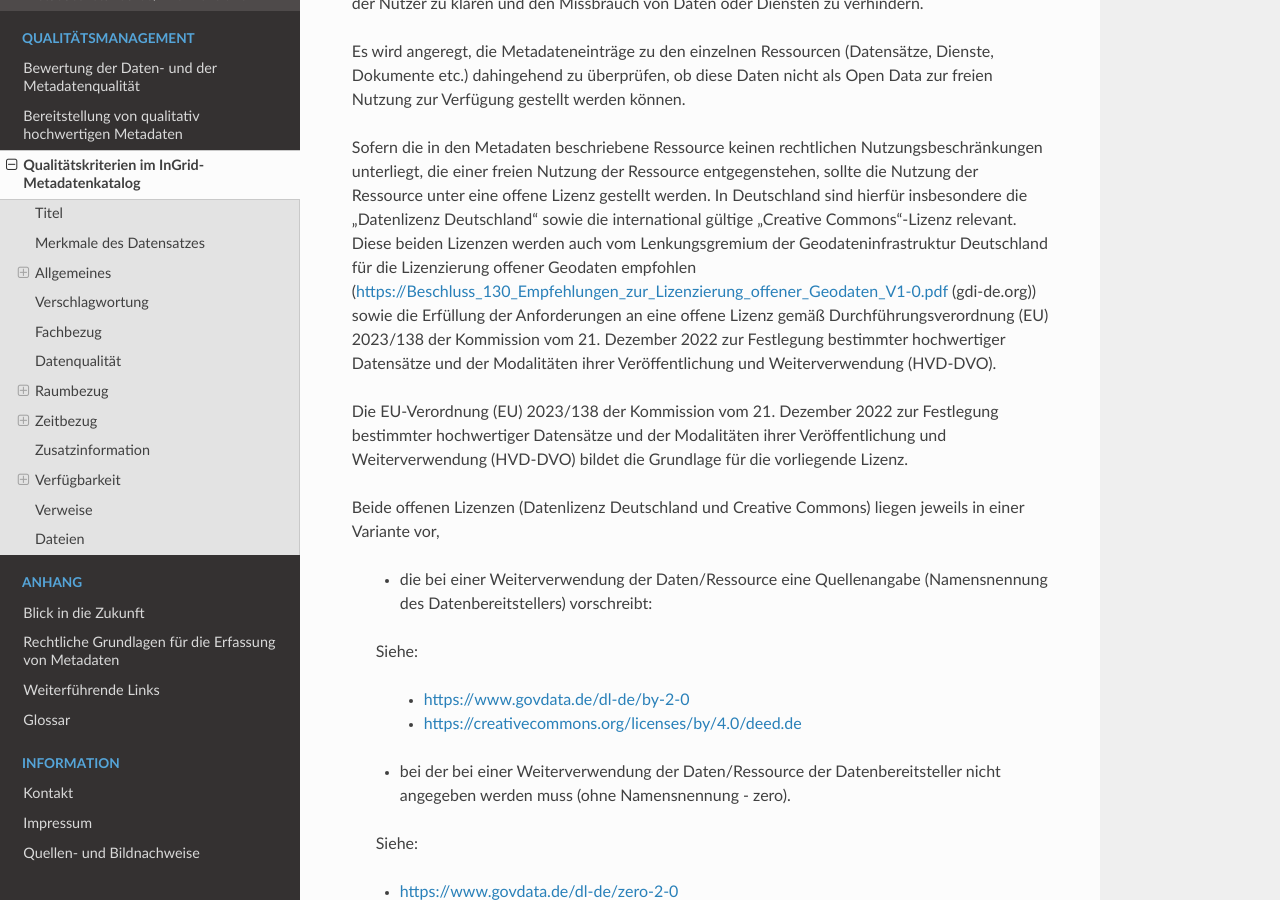
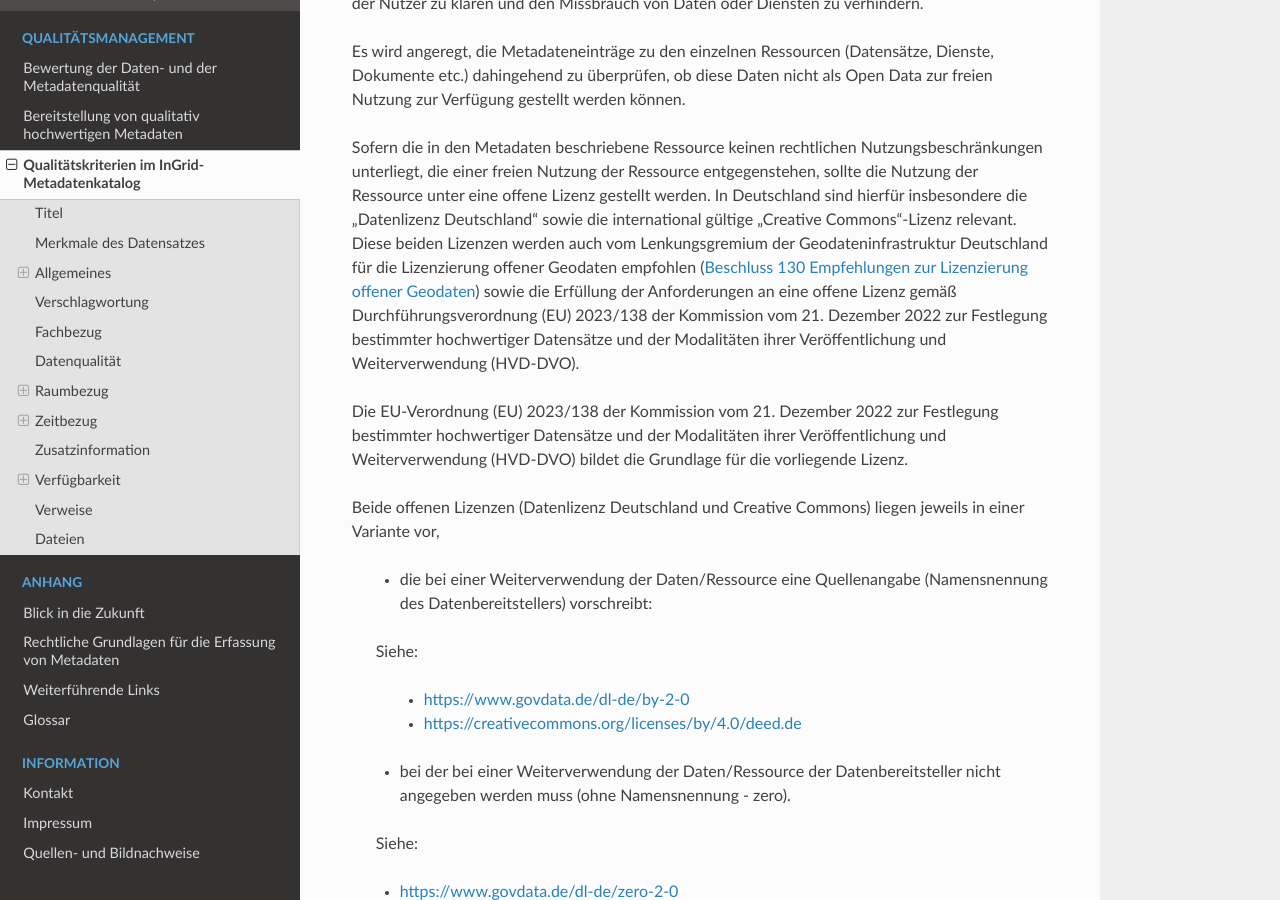
Before and after one commit to tomiwo/ingrid-mdk-st-high-quality-metadata, a Sphinx documentation site: the page built from docs/qualitaetsmanagement/metadatenschema-ige.rst, in a window 1280 px wide and 900 px high, scrolled down 5929 px. Built offline with Sphinx 7.4.7 and the Read the Docs theme 3.1.0, drawn with Linux system fonts in a browser that asks for light colours.

Commit message:
Update metadatenschema-ige.rst

```diff
--- a/docs/qualitaetsmanagement/metadatenschema-ige.rst
+++ b/docs/qualitaetsmanagement/metadatenschema-ige.rst
@@ -199,7 +199,7 @@ Insgesamt dienen diese Regelungen dazu, die Rechte und Pflichten der Nutzer zu k
 
 Es wird angeregt, die Metadateneinträge zu den einzelnen Ressourcen (Datensätze, Dienste, Dokumente etc.) dahingehend zu überprüfen, ob diese Daten nicht als Open Data zur freien Nutzung zur Verfügung gestellt werden können.
 
-Sofern die in den Metadaten beschriebene Ressource keinen rechtlichen Nutzungsbeschränkungen unterliegt, die einer freien Nutzung der Ressource entgegenstehen, sollte die Nutzung der Ressource unter eine offene Lizenz gestellt werden. In Deutschland sind hierfür insbesondere die „Datenlizenz Deutschland“ sowie die international gültige „Creative Commons“-Lizenz relevant. Diese beiden Lizenzen werden auch vom Lenkungsgremium der Geodateninfrastruktur Deutschland für die Lizenzierung offener Geodaten empfohlen (https://Beschluss_130_Empfehlungen_zur_Lizenzierung_offener_Geodaten_V1-0.pdf (gdi-de.org)) sowie die Erfüllung der Anforderungen an eine offene Lizenz gemäß Durchführungsverordnung (EU) 2023/138 der Kommission vom 21. Dezember 2022 zur Festlegung bestimmter hochwertiger Datensätze und der Modalitäten ihrer Veröffentlichung und Weiterverwendung (HVD-DVO).
+Sofern die in den Metadaten beschriebene Ressource keinen rechtlichen Nutzungsbeschränkungen unterliegt, die einer freien Nutzung der Ressource entgegenstehen, sollte die Nutzung der Ressource unter eine offene Lizenz gestellt werden. In Deutschland sind hierfür insbesondere die „Datenlizenz Deutschland“ sowie die international gültige „Creative Commons“-Lizenz relevant. Diese beiden Lizenzen werden auch vom Lenkungsgremium der Geodateninfrastruktur Deutschland für die Lizenzierung offener Geodaten empfohlen (`Beschluss 130 Empfehlungen zur Lizenzierung offener Geodaten <https://www.gdi-de.org/download/Beschluss/Beschluss_130_Empfehlungen_zur_Lizenzierung_offener_Geodaten_V1-0.pdf>`_) sowie die Erfüllung der Anforderungen an eine offene Lizenz gemäß Durchführungsverordnung (EU) 2023/138 der Kommission vom 21. Dezember 2022 zur Festlegung bestimmter hochwertiger Datensätze und der Modalitäten ihrer Veröffentlichung und Weiterverwendung (HVD-DVO).
 
 Die EU-Verordnung (EU) 2023/138 der Kommission vom 21. Dezember 2022 zur Festlegung bestimmter hochwertiger Datensätze und der Modalitäten ihrer Veröffentlichung und Weiterverwendung (HVD-DVO) bildet die Grundlage für die vorliegende Lizenz.
 
```
